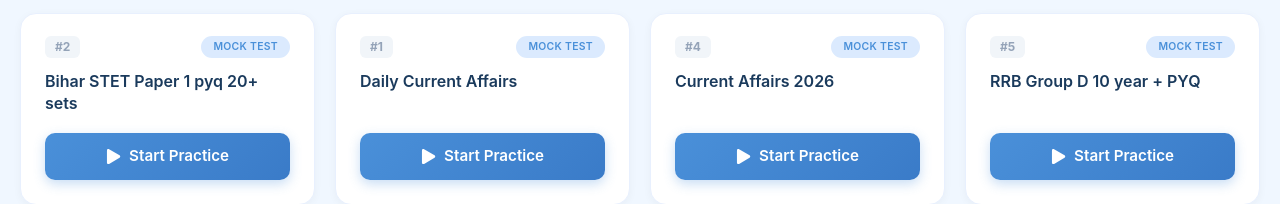
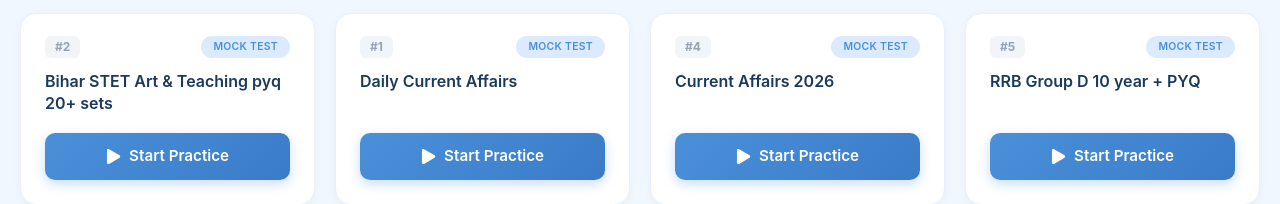
Before and after one commit to vk1503139-ship-it/free-mock-test, a React (Create React App) app: page /my-courses in a window 1280 px wide. Shown: the part 445-649 px from the top of the page. Built offline with nearby package versions, Linux system fonts and the light colour scheme.

Commit message:
Update MyCourses.jsx

```diff
--- a/src/components/MyCourses.jsx
+++ b/src/components/MyCourses.jsx
@@ -7,7 +7,7 @@
   const tests = [
     {
       id: 2,
-      title: "Bihar STET Paper 1 pyq 20+ sets",
+      title: "Bihar STET Art & Teaching pyq 20+ sets",
       button: "Start",
       link: "/Bstet"
     },
```
